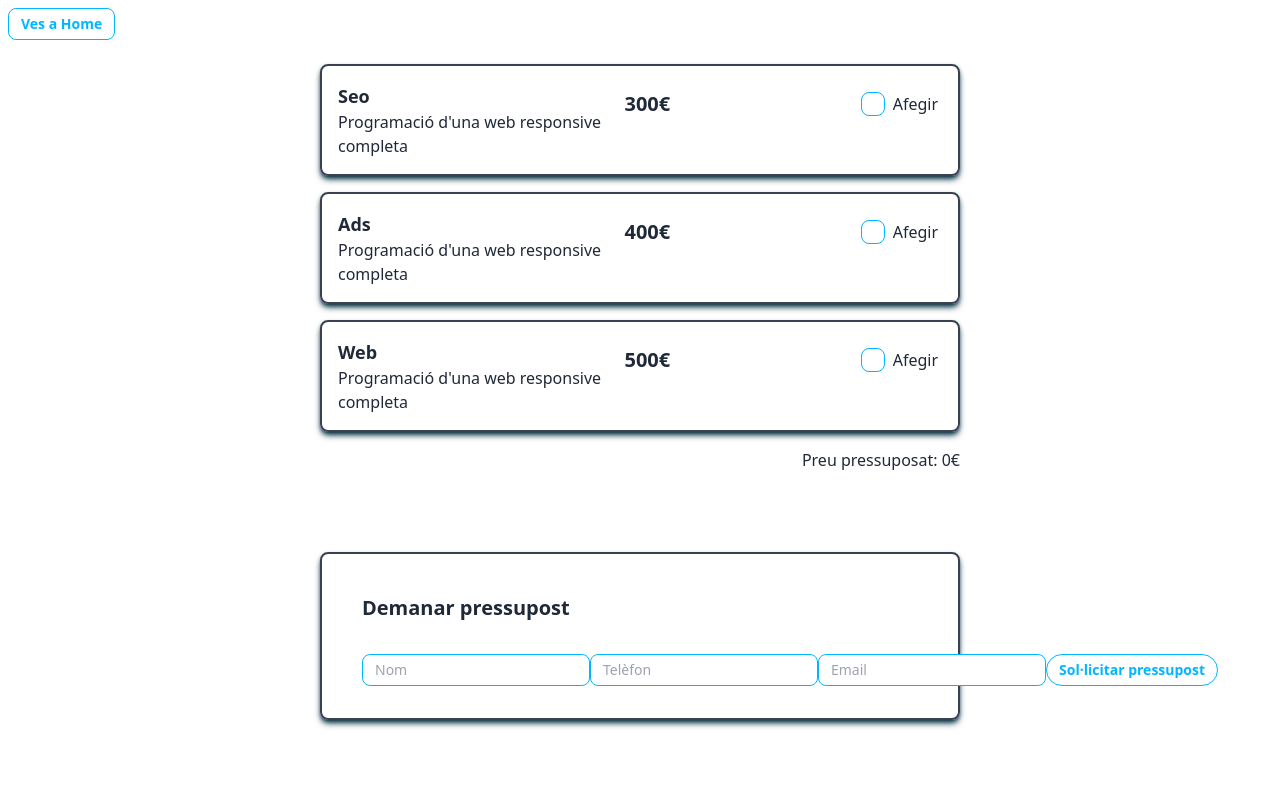
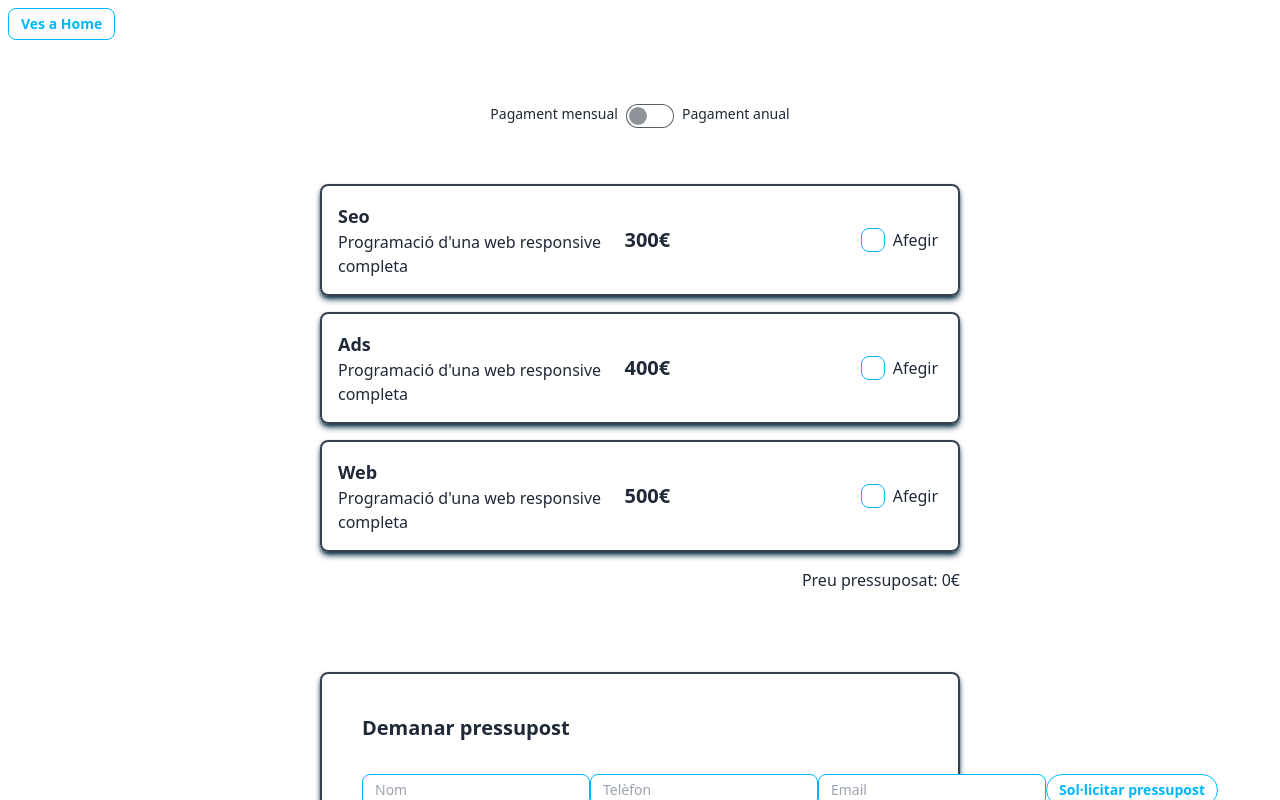
Before and after one commit to monica-mp/S6.Pressupostos, a React (Vite) app: page /app in a window 1280 px wide. Shown: the top 800 px of the page. Built offline with nearby package versions, Linux system fonts and the light colour scheme.

Commit message:
N2. Exercici 9

```diff
--- a/src/CheckboxContext.jsx
+++ b/src/CheckboxContext.jsx
@@ -66,6 +66,12 @@ export const CheckboxProvider = ({ children }) => {
     return total;
   };
 
+  const [applyDiscount, setApplyDiscount] = useState(false);
+
+  const handleDiscountChange = () => {
+    setApplyDiscount(!applyDiscount);
+  };
+
   const contextValue = {
     services,
     arrayServices,
@@ -74,6 +80,8 @@ export const CheckboxProvider = ({ children }) => {
     onPagesChange,
     onLanguagesChange,
     calculateTotal,
+    handleDiscountChange,
+    applyDiscount
   };
 
   return (
--- a/src/components/Checkbox.jsx
+++ b/src/components/Checkbox.jsx
@@ -3,15 +3,8 @@ import { Link } from "react-router-dom";
 import { useCheckbox } from "../CheckboxContext";
 
 function Checkbox() {
-  const {
-    services,
-    arrayServices,
-    handleCheckboxChange,
-    webOptions,
-    onPagesChange,
-    onLanguagesChange,
-    calculateTotal,
-  } = useCheckbox();
+  const { services, arrayServices, handleCheckboxChange, calculateTotal, applyDiscount, handleDiscountChange } =
+    useCheckbox();
 
   return (
     <div>
@@ -20,6 +13,16 @@ function Checkbox() {
           Ves a Home
         </button>
       </Link>
+      <label className="flex cursor-pointer gap-2 justify-center my-14">
+        <span className="label-text">Pagament mensual</span>
+        <input
+          type="checkbox"
+          value="synthwave"
+          className="toggle toggle-info"
+          onChange={handleDiscountChange}
+        />
+        <span className="label-text">Pagament anual</span>
+      </label>
       <div className="container w-3/6 mx-auto ">
         {arrayServices.map((service, index) => (
           <div
@@ -32,12 +35,23 @@ function Checkbox() {
                 <p>{service.description}</p>
               </div>
 
-              <div className="form-control w-96">
+              <div className="form-control w-96 self-center">
                 <div className="flex justify-between">
-                  <div>
-                    <p className="label text-xl font-semibold">
-                      {service.price}&euro;
-                    </p>
+                  <div className="flex flex-col">
+                    {applyDiscount && (
+                      <p className="label text-sm text-orange-400">
+                        Estalvia un 20%
+                      </p>
+                    )}
+                    <div className="flex justify-start">
+                      <div>
+                        <p className="label text-xl font-semibold">
+                          {applyDiscount
+                            ? `${(service.price * 0.8)}€`
+                            : `${service.price}€`}
+                        </p>
+                      </div>
+                    </div>
                   </div>
                   <label className="label cursor-pointer">
                     <input
@@ -51,16 +65,14 @@ function Checkbox() {
                 </div>
 
                 <div className="self-end">
-                  {services.web && service.name === "Web" && (
-                    <WebOptions />
-                  )}
+                  {services.web && service.name === "Web" && <WebOptions />}
                 </div>
               </div>
             </div>
           </div>
         ))}
 
-        <p className="text-end">Preu pressuposat: {calculateTotal()}&euro;</p>
+        <p className="text-end">Preu pressuposat: {applyDiscount ? (calculateTotal() * 0.8) : calculateTotal()}&euro;</p>
       </div>
     </div>
   );
--- a/src/components/Todo.jsx
+++ b/src/components/Todo.jsx
@@ -1,4 +1,8 @@
-function Todo({ todos, arrayServices }) {
+import { useCheckbox } from "../CheckboxContext";
+
+
+function Todo({ todos }) {
+  const { arrayServices, applyDiscount } = useCheckbox();
   return todos.map((todo) => (
     <div
       key={todo.id}
@@ -25,7 +29,7 @@ function Todo({ todos, arrayServices }) {
         )}
       </div>
       <div>
-        <h2>Total: {todo.total} &euro;</h2>
+        <h2>Total: {applyDiscount ? todo.total * 0.8 : todo.total} &euro;</h2>
       </div>
     </div>
   ));
--- a/src/components/TodoList.jsx
+++ b/src/components/TodoList.jsx
@@ -4,7 +4,7 @@ import Todo from "./Todo";
 import { useCheckbox } from "../CheckboxContext";
 
 function TodoList() {
-  const { arrayServices, services, webOptions } = useCheckbox();
+  const { arrayServices, services, webOptions, applyDiscount } = useCheckbox();
 
   const [todos, setTodos] = useState([]);
 
@@ -85,7 +85,7 @@ function TodoList() {
         </div>
       </div>
 
-      <Todo todos={filterTodos()} arrayServices={arrayServices} />
+      <Todo todos={filterTodos()} />
     </div>
   );
 }
```
